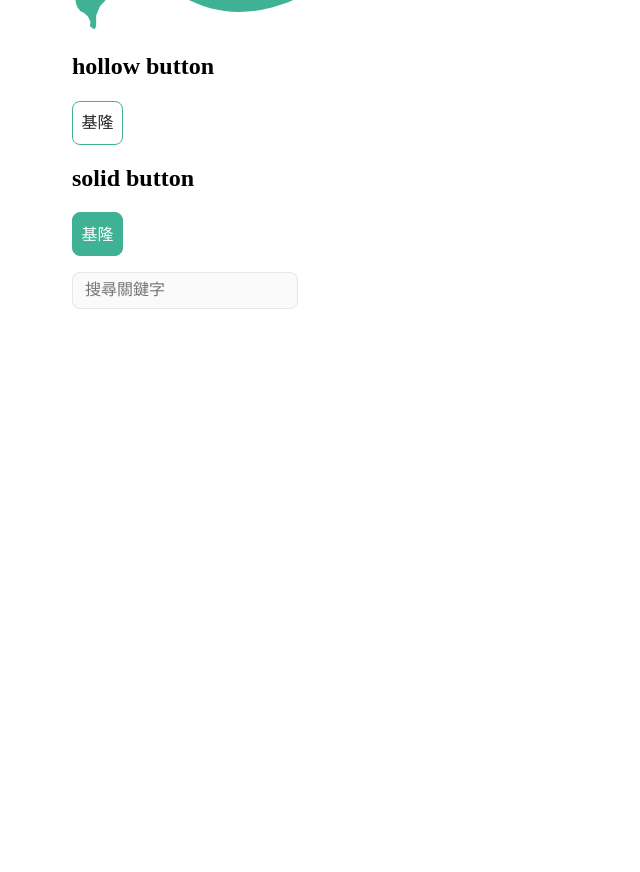
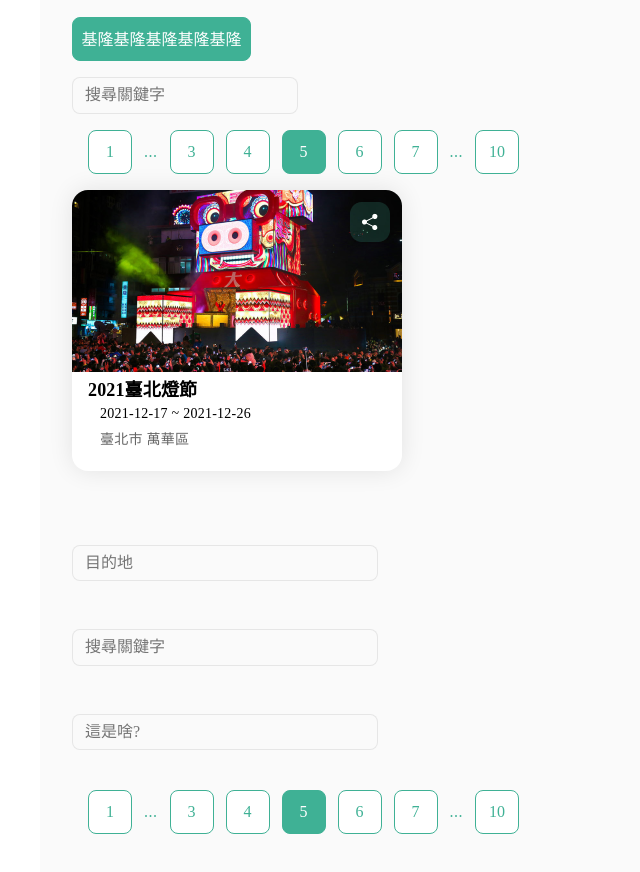
Before and after one commit to HelloJingYu/vue3_project, a Vue app: page /example in a window 1280 px wide. Shown: the part 500-1372 px from the top of the page, without its empty margins (0-640 px from the left). Before the commit the page ends 873 px from the top, so only its background shows below. Built offline with nearby package versions, Linux system fonts and the light colour scheme; what vue-dompurify-html would draw is missing.

Commit message:
切版未完

```diff
--- /dev/null
+++ b/src/components/AreaSelector.vue
@@ -0,0 +1,109 @@
+<template>
+  <div class="searchInput">
+    <input v-model="inputValue" type="search" class="searchInputBar" placeholder="目的地" @keyup="checkValue"/><button
+      class="searchIcon"
+    >
+      <SvgIcon v-if="visible" class="icon" name="search"></SvgIcon>
+    </button>
+  </div>
+  <div class="searchInput">
+    <input v-model="inputValue" type="search" class="searchInputBar" placeholder="搜尋關鍵字" @keyup="checkValue"/><button
+      class="searchIcon"
+    >
+      <SvgIcon v-if="visible" class="icon" name="search"></SvgIcon>
+    </button>
+  </div>
+  <div class="searchInput">
+    <input v-model="inputValue" type="search" class="searchInputBar" placeholder="這是啥?" @keyup="checkValue"/><button
+      class="searchIcon"
+    >
+      <SvgIcon v-if="visible" class="icon" name="search"></SvgIcon>
+    </button>
+  </div>
+  <div class="pagination">
+    <button class="pagination__button--hollow">1</button>
+    <span>...</span>
+    <button class="pagination__button--hollow">3</button>
+    <button class="pagination__button--hollow">4</button>
+    <button class="pagination__button--solid">5</button>
+    <button class="pagination__button--hollow">6</button>
+    <button class="pagination__button--hollow">7</button>
+    <span>...</span>
+    <button class="pagination__button--hollow">10</button>
+  </div>
+</template>
+<script>
+export default {
+  name: 'AreaSelector',
+}
+</script>
+<script setup>
+const visible=true;</script>
+<style lang="scss" scoped>
+.pagination {
+  margin: 16px;
+  display: flex;
+  flex-direction: row;
+  align-items: center;
+  gap: 12px;
+
+  span {
+    font-style: normal;
+    font-size: 16px;
+    font-weight: 400;
+    line-height: 24px;
+    letter-spacing: 0.5px;
+    color: $primary-1;
+  }
+}
+
+.pagination__button--hollow {
+  @include button($primary-1, $white, $white, $bg-1, $primary-1, $primary-1);
+
+  width:44px;
+}
+
+.pagination__button--solid {
+  @include button($white, $text-1, $text-1, $primary-1, $bg-1, $bg-1);
+
+  width:44px;
+}
+
+.searchInput {
+  display: flex;
+  padding: 24px 0;
+}
+
+.searchIcon {
+  margin: -2.3rem;
+  background: none;
+  border: none;
+}
+
+.icon {
+  width: 18px;
+}
+
+.searchInputBar {
+  display: flex;
+  flex-direction: row;
+  justify-content: space-between;
+  align-items: center;
+  padding: 8px 12px;
+  background: #fafafa;
+  min-width: 306px;
+
+  /* line 8% */
+
+  border: 1px solid rgba(0, 0, 0, 0.08);
+  border-radius: 8px;
+
+  &:focus {
+    outline: none !important;
+  }
+
+  ::placeholder {
+    color: $text-2;
+  }
+}
+</style>
--- /dev/null
+++ b/src/components/Card.vue
@@ -0,0 +1,60 @@
+<template>
+  <div class="card">
+    <div class="card__image"><img src="../assets/images/img1.png" /></div>
+    <div class="card__content">
+      <h2 class="title">2021臺北燈節</h2>
+      <p class="date"><SvgIcon class="icon" name="clock"></SvgIcon>2021-12-17 ~ 2021-12-26</p>
+      <p class="location"><SvgIcon class="icon" name="location"></SvgIcon>臺北市 萬華區</p>
+    </div>
+  </div>
+</template>
+<script>
+export default {
+  name: 'CardArea',
+}
+</script>
+<style lang="scss" scoped>
+.card {
+  width: 330px;
+  border-radius: 16px;
+  background: $white;
+  transition: box-shadow 0.5s;
+  box-shadow: 0px 0px 1.5rem #00000019;
+  cursor: pointer;
+
+  .card__image {
+    width: 100%;
+    height: 182px;
+    object-fit:cover;
+    img{
+      border-radius: 16px 16px 0 0;
+    }
+  }
+
+  .card__content {
+    padding: 6px 17px 17px 10px;
+    .title {
+      font-size: $title;
+      line-height: 1.5rem;
+      letter-spacing: 0.15px;
+      margin: 0 6px;
+    }
+    .date {
+      font-size: $font-note;
+      letter-spacing: 0.25px;
+      text-align: left;
+      padding: 4px 0;
+      margin: 0%;
+    }
+    .location {
+      @extend.date;
+      color: $text-2;
+    }
+  }
+}
+
+.icon {
+  width: 18px;
+  height: 18px;
+}
+</style>
--- /dev/null
+++ b/src/components/Pagination.vue
@@ -0,0 +1,49 @@
+<template>
+  <div class="pagination">
+    <button class="pagination__button--hollow">1</button>
+    <span>...</span>
+    <button class="pagination__button--hollow">3</button>
+    <button class="pagination__button--hollow">4</button>
+    <button class="pagination__button--solid">5</button>
+    <button class="pagination__button--hollow">6</button>
+    <button class="pagination__button--hollow">7</button>
+    <span>...</span>
+    <button class="pagination__button--hollow">10</button>
+  </div>
+</template>
+<script>
+export default {
+  name: 'PaginationArea',
+}
+</script>
+<script setup></script>
+<style lang="scss" scoped>
+.pagination {
+  margin: 16px;
+  display: flex;
+  flex-direction: row;
+  align-items: center;
+  gap: 12px;
+
+  span {
+    font-style: normal;
+    font-size: 16px;
+    font-weight: 400;
+    line-height: 24px;
+    letter-spacing: 0.5px;
+    color: $primary-1;
+  }
+}
+
+.pagination__button--hollow {
+  @include button($primary-1, $white, $white, $bg-1, $primary-1, $primary-1);
+
+  width:44px;
+}
+
+.pagination__button--solid {
+  @include button($white, $text-1, $text-1, $primary-1, $bg-1, $bg-1);
+
+  width:44px;
+}
+</style>
--- a/src/scss/components/buttons.scss
+++ b/src/scss/components/buttons.scss
@@ -1,9 +1,9 @@
 @mixin button($textColor, $textHover, $textActive, $bgColor, $bgHover, $bgActive) {
-  display: inline-flex;
+  display:flex;
   align-items: center;
   padding: 12px 8.5px;
   height: 44px;
-  font-weight: 400;
+  text-align:center;
   color: $textColor;
   background: $bgColor;
   border: 1px solid $primary-1;
@@ -12,6 +12,8 @@
   line-height: 1.6875rem;
   gap: 8px;
   cursor: pointer;
+  transition: all .3s linear;
+  justify-content: center;
 
   &:hover:not(:disabled) {
     color: $textHover;
--- a/src/scss/helpers/_variable.scss
+++ b/src/scss/helpers/_variable.scss
@@ -37,3 +37,4 @@ $font-note: 0.875rem; // 備註
 $h1: 3.625rem; //58px lg大標
 $h2: 2.0625rem; //33px sm大標
 $h3: 1.5rem; //24px page標題
+$title :1.125rem;
--- a/src/views/example/components/ButtonExample.vue
+++ b/src/views/example/components/ButtonExample.vue
@@ -5,7 +5,7 @@
   </div>
   <div>
     <h2>solid button</h2>
-      <p><button class="solidButton">基隆</button></p>
+      <p><button class="solidButton">基隆基隆基隆基隆基隆</button></p>
   </div>
 </template>
 <script>
--- a/src/views/example/example.vue
+++ b/src/views/example/example.vue
@@ -1,5 +1,5 @@
 <template>
-  <div v-show="menuConfig.isOpen" class="mask" @click="menuConfig.isOpen = false"></div>
+  <!-- <div v-show="menuConfig.isOpen" class="mask" @click="menuConfig.isOpen = false"></div>
   <div class="menu" :class="{ 'menu--open': menuConfig.isOpen }">
     <div class="menu__toggleButton" @click="menuConfig.isOpen = !menuConfig.isOpen">Menu</div>
     <ul class="menu__body">
@@ -7,15 +7,19 @@
         {{ i.desc }}
       </li>
     </ul>
-  </div>
+  </div> -->
 
   <div class="example">
     <h1>Example</h1>
-    <PiniaExample v-if="demo === 'Pinia'"></PiniaExample>
+    <!-- <PiniaExample v-if="demo === 'Pinia'"></PiniaExample> -->
     <SvgExample v-if="demo === 'Svg'"></SvgExample>
     <IconExample></IconExample>
     <ButtonExample></ButtonExample>
     <SearchInputExample></SearchInputExample>
+    <PaginationArea></PaginationArea>
+    <CardArea></CardArea>
+    <div style="height: 50px"></div>
+    <AreaSelector></AreaSelector>
   </div>
 </template>
 <script>
@@ -25,10 +29,13 @@ export default {
 </script>
 <script setup>
 import { computed, reactive } from 'vue'
+import AreaSelector from '../../components/AreaSelector.vue'
+import CardArea from '../../components/Card.vue'
+import PaginationArea from '../../components/Pagination.vue'
+import SearchInputExample from '../../components/SearchInput.vue'
 import ButtonExample from './components/buttonExample.vue'
 import IconExample from './components/iconExample.vue'
-import SearchInputExample from './components/SearchInput.vue'
-import PiniaExample from './components/PiniaExample.vue'
+// import PiniaExample from './components/PiniaExample.vue'
 import SvgExample from './components/SvgExample.vue'
 
 const menuConfig = reactive({
@@ -46,13 +53,13 @@ const demo = computed(() => {
   return list[0].desc
 })
 
-const clickMenuItem = index => {
-  menuConfig.list.forEach(i => {
-    if (!i.isActive) return
-    i.isActive = false
-  })
-  menuConfig.list[index].isActive = true
-}
+// const clickMenuItem = index => {
+//   menuConfig.list.forEach(i => {
+//     if (!i.isActive) return
+//     i.isActive = false
+//   })
+//   menuConfig.list[index].isActive = true
+// }
 
 // computed
 </script>
@@ -132,5 +139,6 @@ const clickMenuItem = index => {
 
 .example {
   padding: 2rem;
+  background-color: $bg-2;
 }
 </style>
```
Also changed, not shown: src/assets/images/img1.png (added), src/components/SearchInput.vue (renamed from src/views/example/components/SearchInput.vue), 1 other file (tests, documents, lock files or other folders).
